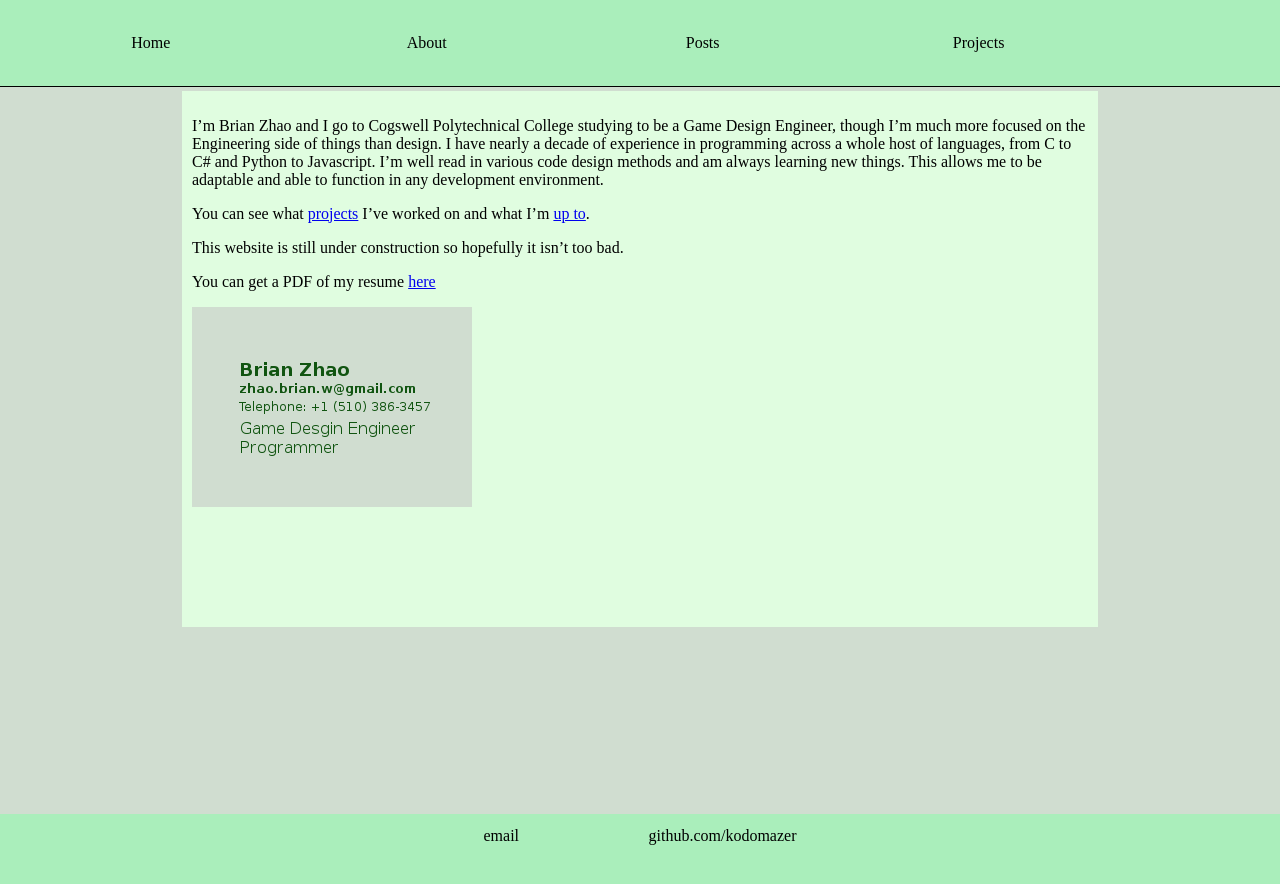
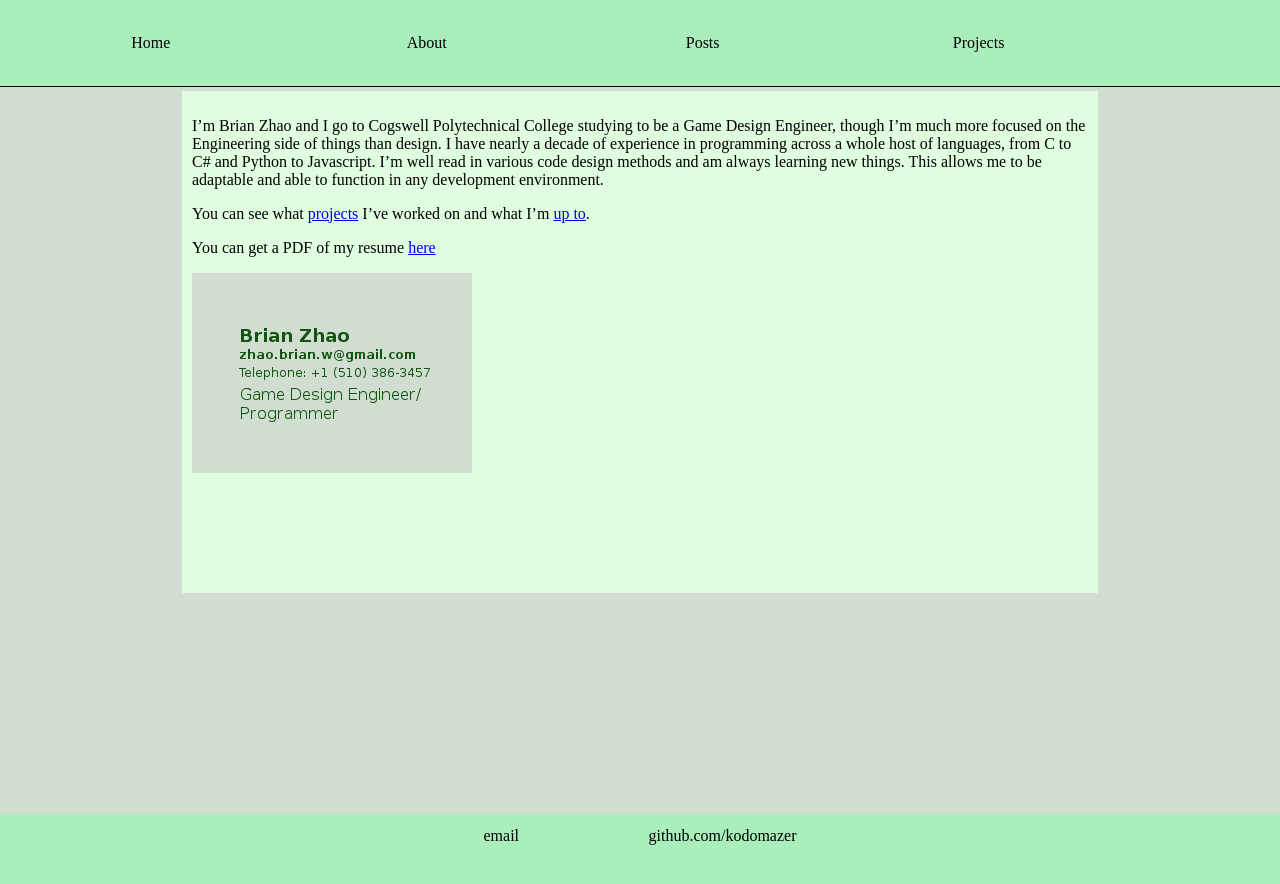
Before and after one commit to kodomazer/kodomazer.github.io, a Jekyll site: the page built from about/index.md, in a window 1280 px wide. Shown: the top 884 px of the page. Built offline with Jekyll 4.4.1, drawn with Linux system fonts in a browser that asks for light colours.

Commit message:
Hotfix for About page Business Card typo Remove in progress line

```diff
--- a/about/index.md
+++ b/about/index.md
@@ -6,8 +6,6 @@ I'm Brian Zhao and I go to Cogswell Polytechnical College studying to be a Game
 
 You can see what [projects] I've worked on and what I'm [up to][posts].
 
-
-This website is still under construction so hopefully it isn't too bad.
 
 You can get a PDF of my resume [here][1]
 
```
Also changed, not shown: files/businessCard.png.
